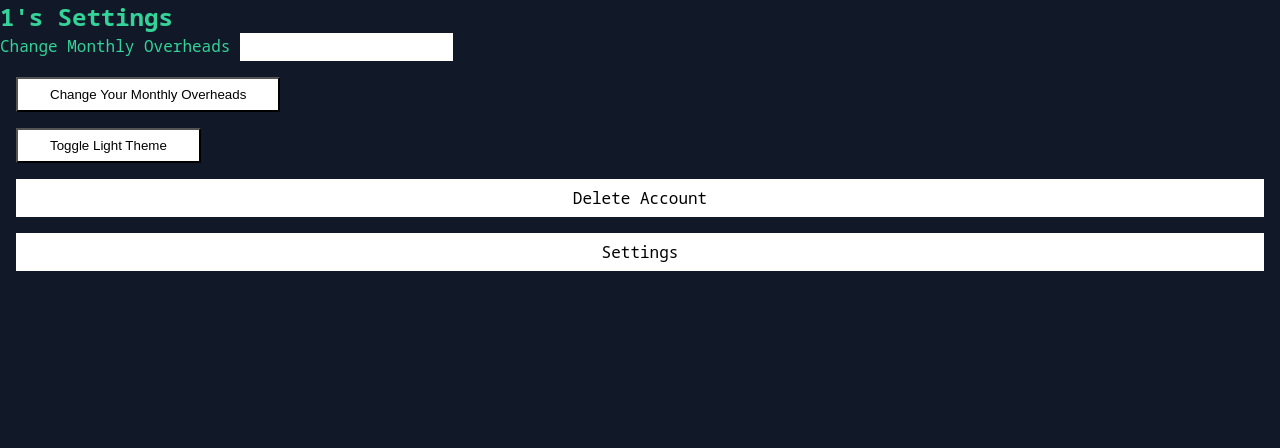
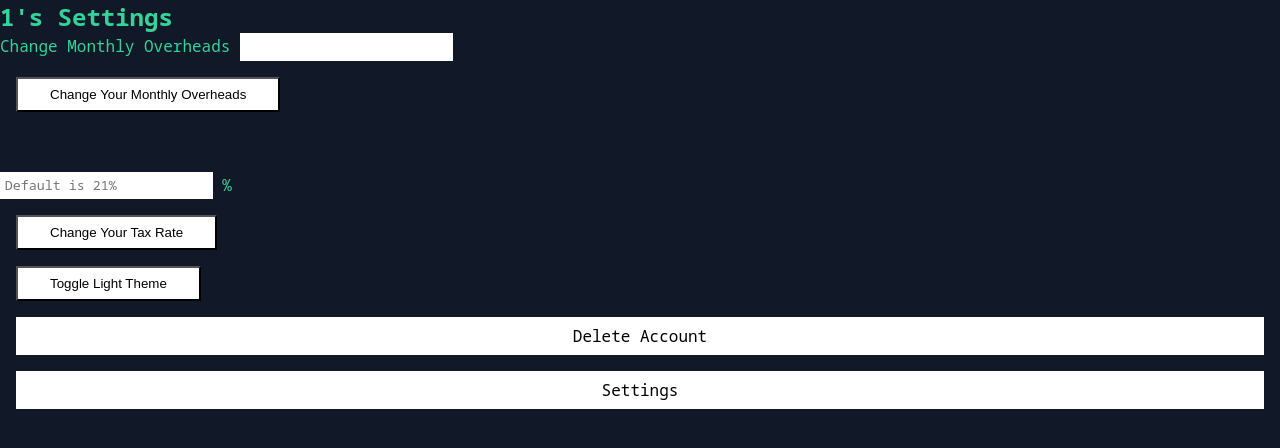
Before and after one commit to Mishalzeera/the-money-manager, a Flask app: page /settings in a window 1280 px wide. Shown: the part 80-528 px from the top of the page. Run offline with Flask 2, Linux system fonts and the light colour scheme; the visitor is signed in with stand-in values (Sample User, id 1); some libraries are stand-ins or nearby versions.

Commit message:
Tax rate can be changed by user.

```diff
--- a/app.py
+++ b/app.py
@@ -220,6 +220,12 @@ def register():
         #  create dictionary for new starting month
         start_credit_to_int = euros_to_cents(request.form.get("starting-credit"))
         user_overheads_to_int = euros_to_cents(request.form.get("user-overheads"))
+
+        if request.form.get("tax_rate") == '':
+            tax_rate_to_float = 121
+        else:
+            tax_rate_to_string = "1" + str(request.form.get("tax_rate"))
+            tax_rate_to_int = int(tax_rate_to_string)
         start_month = {
             "name": request.form.get("name").lower(),
             "credit": start_credit_to_int,
@@ -229,6 +235,7 @@ def register():
             "spent_on_overheads": 0,
             "spent_on_extras": 0,
             "overheads_to_be_paid": user_overheads_to_int,
+            "tax_rate": tax_rate_to_int,
             "tax_to_set_aside": 0,
             "suggested_savings_amount": 0,
             "disposable_income": 0,
@@ -242,6 +249,8 @@ def register():
 
         # put user into session cookie
         session["user"] = request.form.get("name").lower()
+        # puts user tax rate into session cookie
+        session["tax_rate"] = tax_rate_to_int
         # create cookie for display theme, defaults to dark
         session["theme"] = "dark"
         flash("Registration Successful")
@@ -286,6 +295,7 @@ def login():
                 existing_user["password"], request.form.get("password")):
                     session["user"] = request.form.get("name").lower()
                     session["theme"] = mongo.db.current_month.find_one({"name": session['user']})["preferred_theme"]
+                    session["tax_rate"] = mongo.db.current_month.find_one({"name": session['user']})["tax_rate"]
                     flash("Welcome, {}".format(request.form.get("name")))
                     return redirect(url_for('profile', username=session["user"]))
             else:
@@ -328,12 +338,14 @@ def invoice():
 @ensure_user
 def add_invoice():
     if request.method == "POST":
+        # set the tax rate variable
+        tax_rate = session["tax_rate"]
         # convert the currency from euros to cents
         invoice_amount_cents = euros_to_cents(request.form.get("amount_invoiced"))
         # calculate the amount to set aside for taxes
-        invoice_tax_amount = round(new_invoice_tax(invoice_amount_cents))
+        invoice_tax_amount = round(new_invoice_tax(invoice_amount_cents, tax_rate))
         # calculate the profit amount
-        post_tax_income = round(new_invoice_income(invoice_amount_cents))
+        post_tax_income = round(new_invoice_income(invoice_amount_cents, tax_rate))
         # create a new invoice object
         new_invoice = {
             "name": session['user'],
@@ -402,6 +414,8 @@ def add_invoice():
 def edit_invoice(invoice_id):
     if request.method == "POST":
         # recalculate credit and relevant fields before updating
+        # set tax rate
+        tax_rate = session["tax_rate"]
         # get credit, income_this_month, suggested_savings_amount, tax_to_set_aside
         user_key = {"name": session['user']}
         current_month = mongo.db.current_month.find_one(user_key)
@@ -414,9 +428,9 @@ def edit_invoice(invoice_id):
         old_amount = old_invoice["amount"]
         # set variables for following conditional
         # calculate the amount previously set aside for taxes
-        invoice_tax_amount = round(new_invoice_tax(old_amount))
+        invoice_tax_amount = round(new_invoice_tax(old_amount, tax_rate))
         # calculate the profit amount
-        post_tax_income = round(new_invoice_income(old_amount))
+        post_tax_income = round(new_invoice_income(old_amount, tax_rate))
         # check whether the invoice was taxeable, recalculate all factors
         if old_invoice['tax'] == "on":
             # in the case of taxeable income
@@ -458,9 +472,9 @@ def edit_invoice(invoice_id):
         # updated invoice amount in cents
         invoice_amount_cents = euros_to_cents(request.form.get("amount_invoiced"))
          # calculate the amount to set aside for taxes
-        invoice_tax_amount = round(new_invoice_tax(invoice_amount_cents))
+        invoice_tax_amount = round(new_invoice_tax(invoice_amount_cents, tax_rate))
         # calculate the profit amount
-        post_tax_income = round(new_invoice_income(invoice_amount_cents))
+        post_tax_income = round(new_invoice_income(invoice_amount_cents, tax_rate))
         # create a new invoice object
         to_update = {
              "name": session['user'],
@@ -526,6 +540,8 @@ def edit_invoice(invoice_id):
 @ensure_user
 def delete_invoice(invoice_id):
     if request.method == "POST":
+        # set tax rate
+        tax_rate = session["tax_rate"]
         # recalculate credit and relevant fields before updating
         # get credit, income_this_month, suggested_savings_amount, tax_to_set_aside
         user_key = {"name": session['user']}
@@ -539,9 +555,9 @@ def delete_invoice(invoice_id):
         old_amount = old_invoice["amount"]
         # set variables for following conditional
         # calculate the amount previously set aside for taxes
-        invoice_tax_amount = round(new_invoice_tax(old_amount))
+        invoice_tax_amount = round(new_invoice_tax(old_amount, tax_rate))
         # calculate the profit amount
-        post_tax_income = round(new_invoice_income(old_amount))
+        post_tax_income = round(new_invoice_income(old_amount, tax_rate))
         # check whether the invoice was taxeable, recalculate all factors
         if old_invoice['tax'] == "on":
             # in the case of taxeable income
@@ -930,6 +946,29 @@ def logout():
 def settings():
     return render_template("settings.html", user=session["user"])
 
+@app.route("/change_tax_rate", methods=["GET", "POST"])
+@ensure_user
+def change_tax_rate():
+    if request.method == "POST":
+        # check to see if a tax rate is selected
+        if request.form.get("new_tax_rate") == '':
+            # if not, default to Netherlands standard
+            tax_rate_to_int = 121
+        else:
+            # if so, change the amount to match the user requested, making sure its in the useable format for our functions
+            tax_rate_to_string = "1" + str(request.form.get("new_tax_rate"))
+            tax_rate_to_int = int(tax_rate_to_string)
+        # update the db with the new amount...
+        mongo.db.current_month.update_one({"name": session['user']}, {"$set": {"tax_rate": tax_rate_to_int}})
+        # and adapt the session cookie to match
+        session['tax_rate'] = tax_rate_to_int
+        # provide some user feedback
+        flash("Tax Rate Updated!")
+        # reload the same "settings" page
+        return render_template("settings.html")
+
+    return render_template("settings.html")
+
 
 @app.route("/change_theme", methods=["GET", "POST"])
 @ensure_user
--- a/templates/register.html
+++ b/templates/register.html
@@ -15,6 +15,8 @@
         <input type="number" name="starting-credit" id="starting-credit" pattern="[0-9]+"  step="0.01" title="Please input numbers only." required>
         <label for="user-overheads">Recurring Monthly Costs (rent + electricity... etc) </label>
         <input type="number" name="user-overheads" id="user-overheads" pattern="[0-9]+"  step="0.01" title="Please input numbers only." >
+        <label for="tax_rate">Your tax rate in percent</label>
+        <input type="number" name="tax_rate" id="tax_rate" pattern="[0-9]+" title="Please input two numbers." placeholder="Default is 21%">
         <button type="submit" class="submit-btn">Register</button>
 
     </div>
--- a/templates/settings.html
+++ b/templates/settings.html
@@ -10,6 +10,12 @@
     <input type="number" name="new_overheads" id="new_overheads" pattern="[0-9]+"  step="0.01" title="Please input numbers only." >
     <button type="submit" class="btn btn-manage">Change Your Monthly Overheads</button>
 </form>
+<br><br>
+<form action="{{url_for('change_tax_rate')}}" method="POST">
+    <label for="new_tax_rate"></label>
+    <input type="number" name="new_tax_rate" id="new_tax_rate" pattern="[0-9]+"  step="0.01" title="Please input two numbers." placeholder="Default is 21%" >
+    <span>%</span><button type="submit" class="btn btn-manage">Change Your Tax Rate</button>
+</form>
 
 <form action="{{ url_for('change_theme') }}"" method="POST">
     <!-- <input type="checkbox" name="change_theme" id="change_theme"> -->
```
Also changed, not shown: functions.py (+14 -11 lines), README.md.
